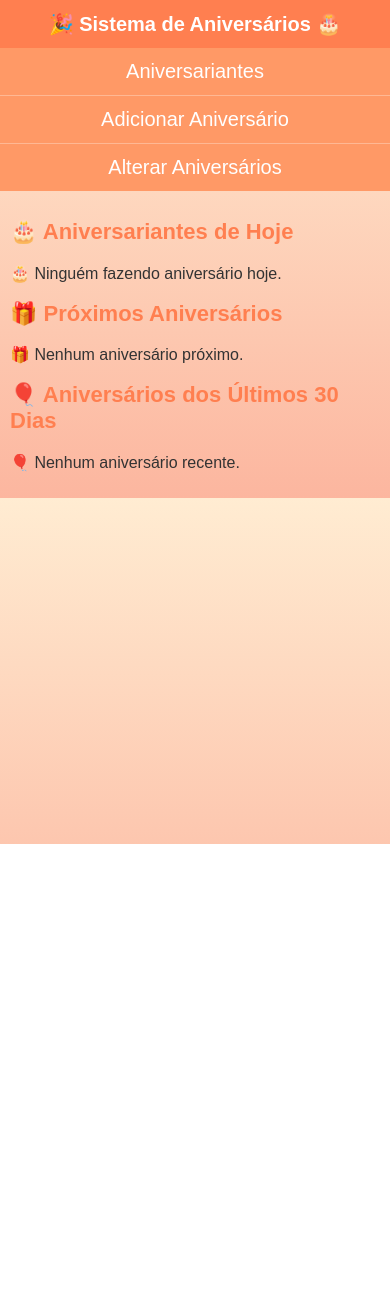
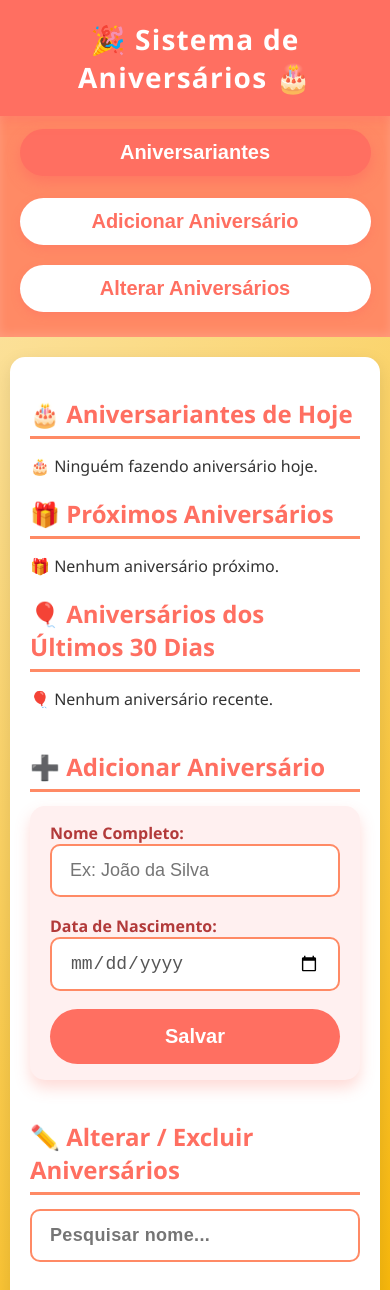
Before and after one commit to ArcanjoDaGuarda/Sistema_Aniversario, a plain HTML site: page index.html in a window 390 px wide. Shown: the top 1290 px of the page. Before the commit the page ends 844 px from the top, so only its background shows below. Drawn offline with Linux system fonts and the light colour scheme.

Commit message:
Update index.html

```diff
--- a/index.html
+++ b/index.html
@@ -5,88 +5,184 @@
 <meta name="viewport" content="width=device-width, initial-scale=1" />
 <title>Sistema de Aniversários</title>
 <style>
+    /* Fundo com confetes usando CSS */
     body {
-            font-family: Arial, sans-serif;
-            background: linear-gradient(to bottom, #ffecd2, #fcb69f);
+        font-family: 'Segoe UI', Tahoma, Geneva, Verdana, sans-serif;
         margin: 0;
         padding: 0;
+        background: linear-gradient(135deg, #fceabb 0%, #f8b500 100%);
         color: #333;
+        min-height: 100vh;
+        position: relative;
+        overflow-x: hidden;
+    }
+    /* Confetes decorativos */
+    body::before {
+        content: "";
+        position: fixed;
+        top: 0;
+        left: 0;
+        width: 100%;
+        height: 100%;
+        pointer-events: none;
+        background-image:
+            radial-gradient(circle, #ff5f6d 8%, transparent 9%),
+            radial-gradient(circle, #ffc371 8%, transparent 9%),
+            radial-gradient(circle, #ff7e5f 8%, transparent 9%);
+        background-position:
+            10% 20%, 50% 10%, 80% 40%;
+        background-size: 10px 10px;
+        background-repeat: repeat;
+        opacity: 0.15;
+        z-index: 0;
     }
     header {
-            background-color: #ff7f50;
-            padding: 15px;
+        background-color: #ff6f61;
+        padding: 20px 15px;
         text-align: center;
         color: white;
-            font-size: 24px;
-            font-weight: bold;
+        font-size: 28px;
+        font-weight: 700;
+        letter-spacing: 1.2px;
+        box-shadow: 0 4px 10px rgba(255,111,97,0.5);
+        position: sticky;
+        top: 0;
+        z-index: 10;
     }
     nav {
         display: flex;
         justify-content: center;
-            background-color: #ff9966;
+        background-color: #ff8a65;
+        box-shadow: inset 0 -3px 10px rgba(255, 255, 255, 0.15);
         flex-wrap: wrap;
+        gap: 10px;
+        padding: 10px 0;
+        z-index: 10;
+        position: sticky;
+        top: 68px;
     }
     nav button {
-            background: none;
+        background: #fff;
+        border-radius: 30px;
         border: none;
+        padding: 12px 28px;
+        font-size: 18px;
+        font-weight: 600;
+        cursor: pointer;
+        color: #ff6f61;
+        box-shadow: 0 4px 8px rgba(255,111,97,0.4);
+        transition: all 0.3s ease;
+        user-select: none;
+        flex: 1 1 auto;
+        max-width: 180px;
+        text-align: center;
+    }
+    nav button:hover,
+    nav button.active {
+        background-color: #ff6f61;
         color: white;
-            padding: 15px 20px;
-            font-size: 18px;
-            cursor: pointer;
-            transition: background-color 0.3s ease;
-        }
-        nav button:hover {
-            background-color: #ff7f50;
+        box-shadow: 0 6px 14px rgba(255,111,97,0.7);
+        transform: translateY(-2px);
     }
     .container {
         max-width: 900px;
-            margin: auto;
-            padding: 20px;
+        margin: 25px auto 50px;
+        padding: 0 15px 50px;
+        background: white;
+        border-radius: 18px;
+        box-shadow: 0 8px 25px rgba(0, 0, 0, 0.1);
+        position: relative;
+        z-index: 5;
     }
-        .hidden {
-            display: none;
+    h2 {
+        color: #ff6f61;
+        font-weight: 700;
+        font-size: 26px;
+        margin-bottom: 18px;
+        border-bottom: 3px solid #ff8a65;
+        padding-bottom: 6px;
+    }
+    .tab-content {
+        margin-bottom: 40px;
     }
     .card {
-            background: white;
-            border-radius: 10px;
-            padding: 15px;
-            margin-bottom: 15px;
-            box-shadow: 0 2px 5px rgba(0, 0, 0, 0.2);
+        background: #fff0f0;
+        border-radius: 15px;
+        padding: 18px 22px;
+        margin-bottom: 18px;
+        box-shadow:
+            0 8px 15px rgba(255, 111, 97, 0.25);
+        font-size: 17px;
+        font-weight: 600;
+        color: #b23a3a;
+        transition: box-shadow 0.3s ease;
+    }
+    .card:hover {
+        box-shadow:
+            0 12px 25px rgba(255, 111, 97, 0.45);
     }
     .form-group {
-            margin-bottom: 10px;
+        margin-bottom: 18px;
     }
-        input,
-        button {
-            padding: 10px;
-            font-size: 16px;
+    input[type="text"],
+    input[type="date"],
+    input[type="search"] {
+        border: 2px solid #ff8a65;
+        border-radius: 10px;
+        padding: 12px 15px;
+        font-size: 17px;
+        transition: border-color 0.3s ease;
         width: 100%;
         box-sizing: border-box;
+        font-weight: 500;
+        color: #555;
+    }
+    input[type="text"]:focus,
+    input[type="date"]:focus,
+    input[type="search"]:focus {
+        outline: none;
+        border-color: #ff6f61;
+        box-shadow: 0 0 8px #ff6f61aa;
     }
     button {
-            background-color: #ff7f50;
+        background-color: #ff6f61;
         color: white;
         border: none;
         cursor: pointer;
+        font-weight: 700;
+        font-size: 18px;
+        padding: 14px 0;
+        border-radius: 30px;
+        width: 100%;
+        transition: background-color 0.3s ease, transform 0.2s ease;
+        user-select: none;
     }
     button:hover {
-            background-color: #ff9966;
-        }
-        h2 {
-            color: #ff7f50;
+        background-color: #ff8a65;
+        transform: translateY(-2px);
     }
     .delete-btn {
-            background-color: red;
+        background-color: #d92c2c;
         color: white;
         border: none;
-            padding: 5px 10px;
-            font-size: 14px;
+        padding: 8px 14px;
+        font-size: 15px;
         cursor: pointer;
-            border-radius: 5px;
+        border-radius: 20px;
+        font-weight: 700;
         transition: background-color 0.3s ease;
+        float: right;
+        margin-top: -5px;
+        user-select: none;
     }
     .delete-btn:hover {
-            background-color: darkred;
+        background-color: #a72222;
+    }
+    #pesquisa {
+        margin-bottom: 25px;
+        font-weight: 600;
+        letter-spacing: 0.02em;
+        box-sizing: border-box;
     }
 
     /* Responsividade */
@@ -95,38 +191,46 @@
         nav {
             flex-direction: column;
             align-items: center;
+            position: static;
+            top: auto;
+            padding: 15px 0;
         }
         nav button {
-                width: 100%;
-                padding: 12px 0;
+            max-width: none;
+            width: 90%;
+            margin-bottom: 10px;
             font-size: 20px;
-                border-top: 1px solid rgba(255, 255, 255, 0.3);
-            }
-            nav button:first-child {
-                border-top: none;
+            border-radius: 40px;
         }
         .container {
-                padding: 10px;
-                max-width: 100%;
-            }
-            header {
-                font-size: 20px;
-                padding: 12px;
+            margin: 20px 10px 40px;
+            padding: 20px 20px 40px;
+            border-radius: 15px;
+            box-shadow: 0 6px 18px rgba(0, 0, 0, 0.1);
         }
         h2 {
-                font-size: 22px;
-            }
-            input,
-            button {
-                font-size: 18px;
-                padding: 12px;
+            font-size: 24px;
+            margin-bottom: 14px;
         }
         .card {
-                padding: 12px;
+            font-size: 16px;
+            padding: 16px 20px;
+            margin-bottom: 14px;
+        }
+        input[type="text"],
+        input[type="date"],
+        input[type="search"] {
+            font-size: 18px;
+            padding: 14px 18px;
+        }
+        button {
+            font-size: 20px;
+            padding: 16px 0;
         }
         .delete-btn {
             font-size: 16px;
-                padding: 8px 12px;
+            padding: 10px 16px;
+            margin-top: 0;
         }
     }
 </style>
@@ -135,9 +239,9 @@
 <header>🎉 Sistema de Aniversários 🎂</header>
 
 <nav>
-        <button onclick="showTab('aniversariantes')">Aniversariantes</button>
-        <button onclick="showTab('adicionar')">Adicionar Aniversário</button>
-        <button onclick="showTab('alterar')">Alterar Aniversários</button>
+    <button id="btnAniversariantes" onclick="showTab('aniversariantes')">Aniversariantes</button>
+    <button id="btnAdicionar" onclick="showTab('adicionar')">Adicionar Aniversário</button>
+    <button id="btnAlterar" onclick="showTab('alterar')">Alterar Aniversários</button>
 </nav>
 
 <div class="container">
@@ -158,11 +262,11 @@
         <h2>➕ Adicionar Aniversário</h2>
         <div class="card">
             <div class="form-group">
-                    <label>Nome Completo:</label>
+                <label for="nome">Nome Completo:</label>
                 <input type="text" id="nome" placeholder="Ex: João da Silva" />
             </div>
             <div class="form-group">
-                    <label>Data de Nascimento:</label>
+                <label for="data">Data de Nascimento:</label>
                 <input type="date" id="data" />
             </div>
             <button onclick="adicionarAniversario()">Salvar</button>
@@ -177,7 +281,6 @@
             id="pesquisa"
             placeholder="Pesquisar nome..."
             oninput="listarAlterar()"
-                style="margin-bottom: 15px;"
         />
         <div id="listaAlterar"></div>
     </div>
@@ -187,11 +290,25 @@
     // Carregar dados
     let aniversarios = JSON.parse(localStorage.getItem("aniversarios")) || [];
 
+    // Atualiza botão ativo no menu
+    function setActiveButton(id) {
+        document.querySelectorAll("nav button").forEach((btn) => {
+            btn.classList.remove("active");
+        });
+        document.getElementById(id).classList.add("active");
+    }
+
     function showTab(tab) {
         document.querySelectorAll(".tab-content").forEach((div) =>
             div.classList.add("hidden")
         );
         document.getElementById(tab).classList.remove("hidden");
+
+        // Atualizar menu ativo
+        if (tab === "aniversariantes") setActiveButton("btnAniversariantes");
+        else if (tab === "adicionar") setActiveButton("btnAdicionar");
+        else if (tab === "alterar") setActiveButton("btnAlterar");
+
         if (tab === "aniversariantes") atualizarLista();
         if (tab === "alterar") listarAlterar();
     }
@@ -251,6 +368,7 @@
                 (aniversarioEsteAno - hoje) / (1000 * 60 * 60 * 24)
             );
 
+            // Corrige diferença para datas no fim do ano anterior
             if (diffDias < -182) diffDias += 365;
 
             if (dataNasc.toISOString().slice(5, 10) === hojeStr) {
@@ -300,7 +418,6 @@
                         <b>${pessoa.nome}</b> - ${new Date(pessoa.data).toLocaleDateString(
                     "pt-BR"
                 )}
-                            <br>
                         <button class="delete-btn" onclick="excluirAniversario(${index})">Excluir</button>
                     </div>
                 `;
@@ -320,7 +437,8 @@
         }
     }
 
-        atualizarLista();
+    // Inicializa mostrando a aba aniversariantes e marca botão ativo
+    showTab("aniversariantes");
 </script>
 </body>
 </html>
```
Lines whose indentation alone changed are shown as unchanged.
